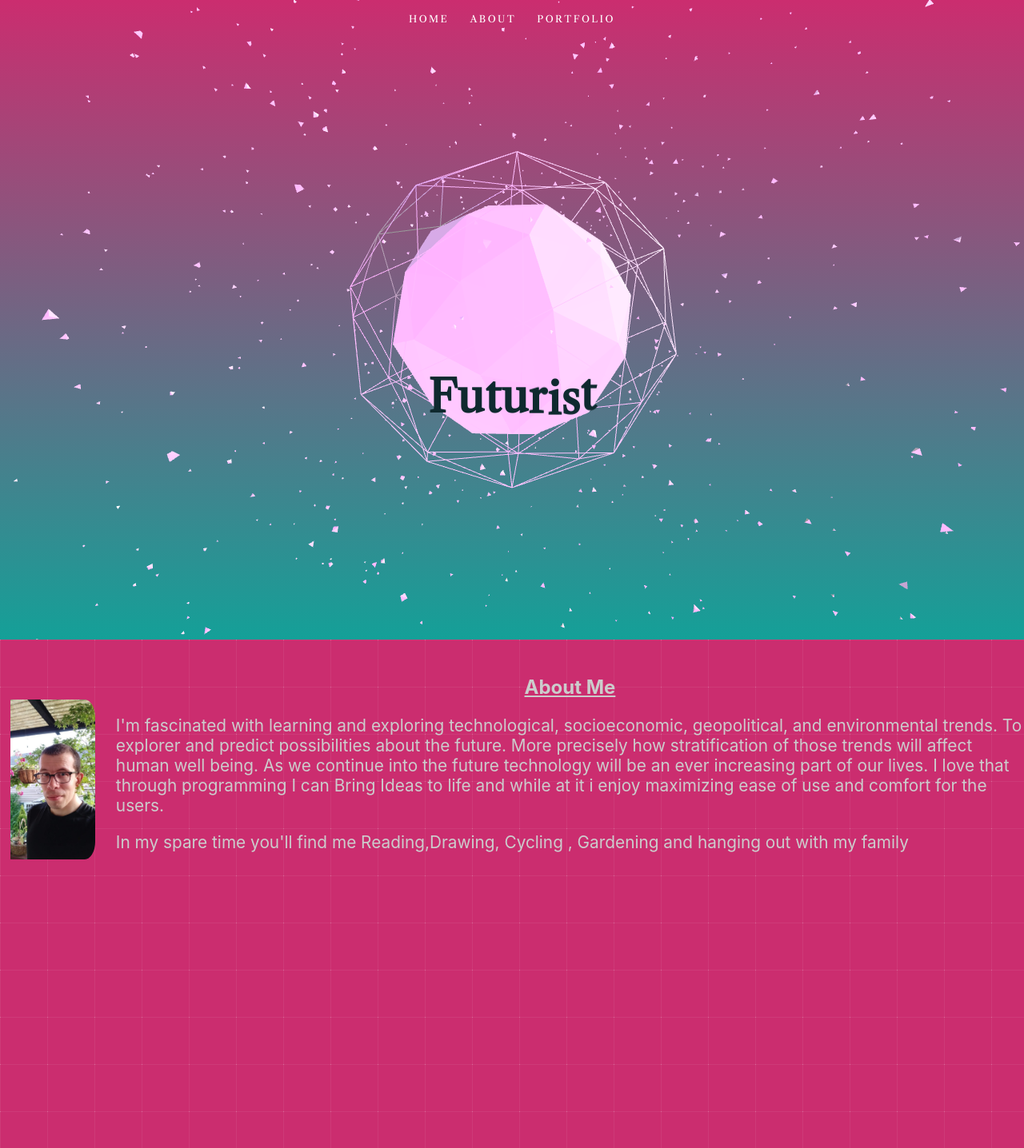
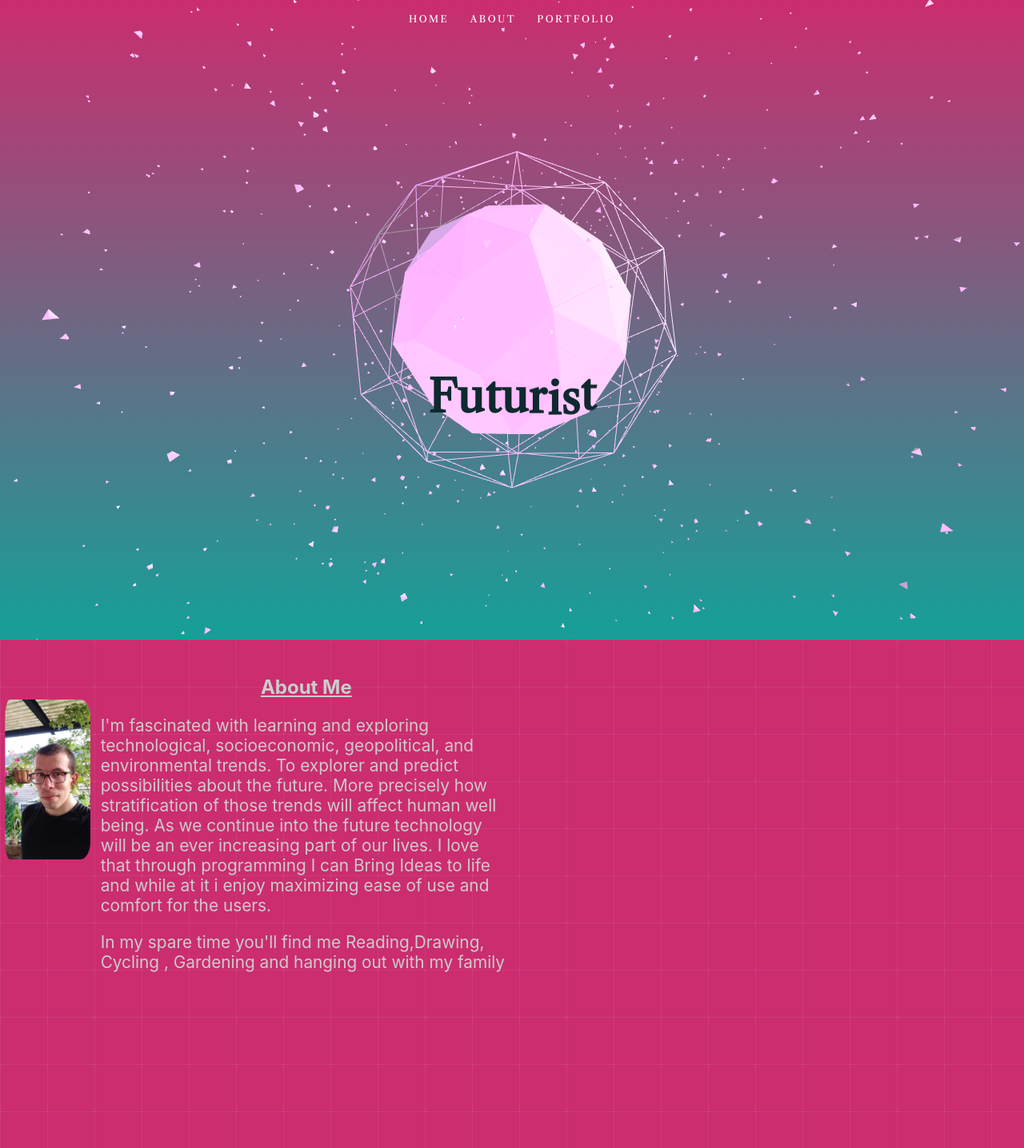
Before and after one commit to Mothergoose31/Portfolio-V2, a React (Create React App) app: page / in a window 1280 px wide. Shown: the top 1436 px of the page at 80% size. Built offline with nearby package versions, Linux system fonts and the light colour scheme.

Commit message:
css changes

```diff
--- a/src/style/About.css
+++ b/src/style/About.css
@@ -12,6 +12,7 @@
    #about{
       height: auto;
    }
+
 }
 #about p {
   font-size: 1.3em;
@@ -19,6 +20,9 @@
 .aboutContainer{
   display:flex;
   flex-direction: row;
+  margin-top: auto;
+  margin-bottom: auto;
+  width:50%;
 }
 .aboutMe{
   text-align: center;
--- a/src/style/Main.css
+++ b/src/style/Main.css
@@ -1,5 +1,4 @@
 div #canvas {
-
    width: 100%;
    height: 100%;
    object-fit: cover;
@@ -45,7 +44,6 @@ div #container {
    ul#nav {
       min-height: 48px;
       width: auto;
-
    /* center align the menu */
       text-align: center;
    }
@@ -67,7 +65,6 @@ div #container {
       text-decoration: none;
       text-align: left;
       color: #fff;
-
       -webkit-transition: color .2s ease-in-out;
       -moz-transition: color .2s ease-in-out;
       -o-transition: color .2s ease-in-out;
--- a/src/style/Projects.css
+++ b/src/style/Projects.css
@@ -19,6 +19,7 @@
    padding: .5vh;
    height:400px;
    width:auto;
+
 
    display: block;
    object-fit: scale-down;
```
Lines whose indentation alone changed are shown as unchanged.
